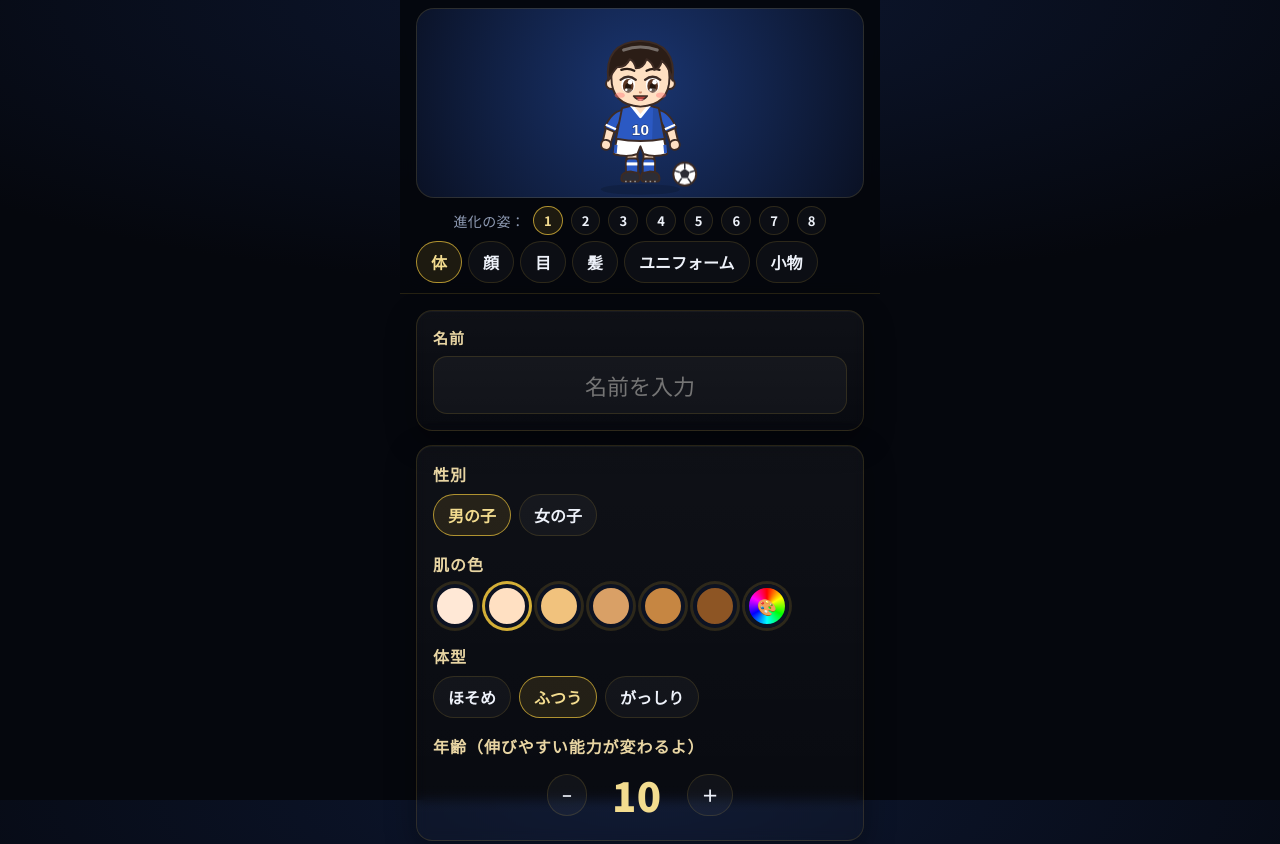
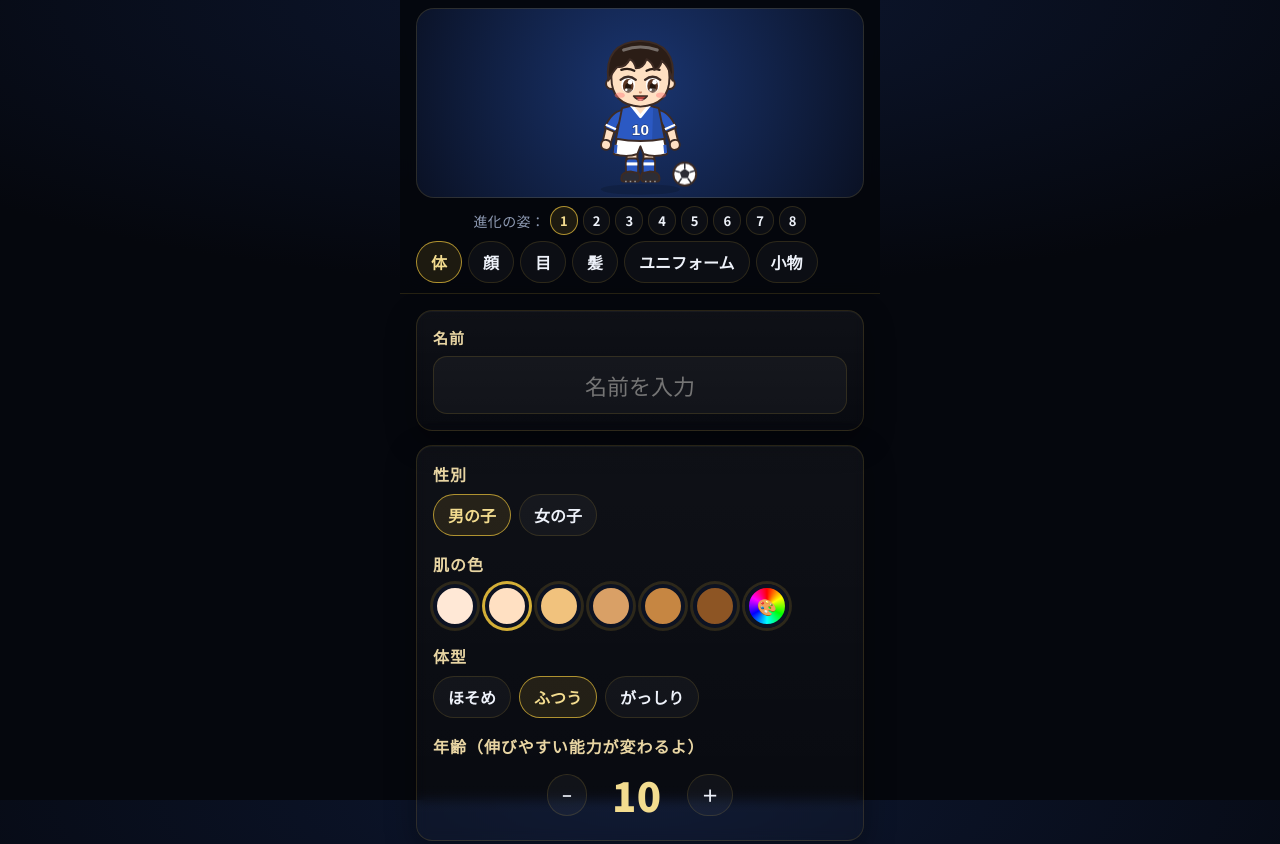
Before and after one commit to pitchnote-app/renshu-quest, a plain HTML site: page index.html in a window 1280 px wide. Shown: the top 844 px of the page. Drawn offline with Linux system fonts and the light colour scheme; a web font is replaced by a local one.

Commit message:
キャラ作成の「進化の姿」ボタンを1行に収める
Co-Authored-By: Claude Opus 5.5 <noreply@anthropic.com>

```diff
--- a/app.css
+++ b/app.css
@@ -319,3 +319,4 @@ input[type=checkbox]{width:20px;height:20px;accent-color:var(--gold)}
 .confetti{position:fixed;inset:0;pointer-events:none;z-index:20;overflow:hidden}
 .confetti i{position:absolute;top:-12px;width:8px;height:12px;border-radius:2px;animation:fall linear forwards}
 @keyframes fall{to{top:105%;transform:rotate(720deg) translateX(40px)}}
+.edtop>.chips{flex-wrap:nowrap;overflow-x:auto;gap:5px}.edtop>.chips .chip.mini{padding:4px 9px;flex:none}
```
